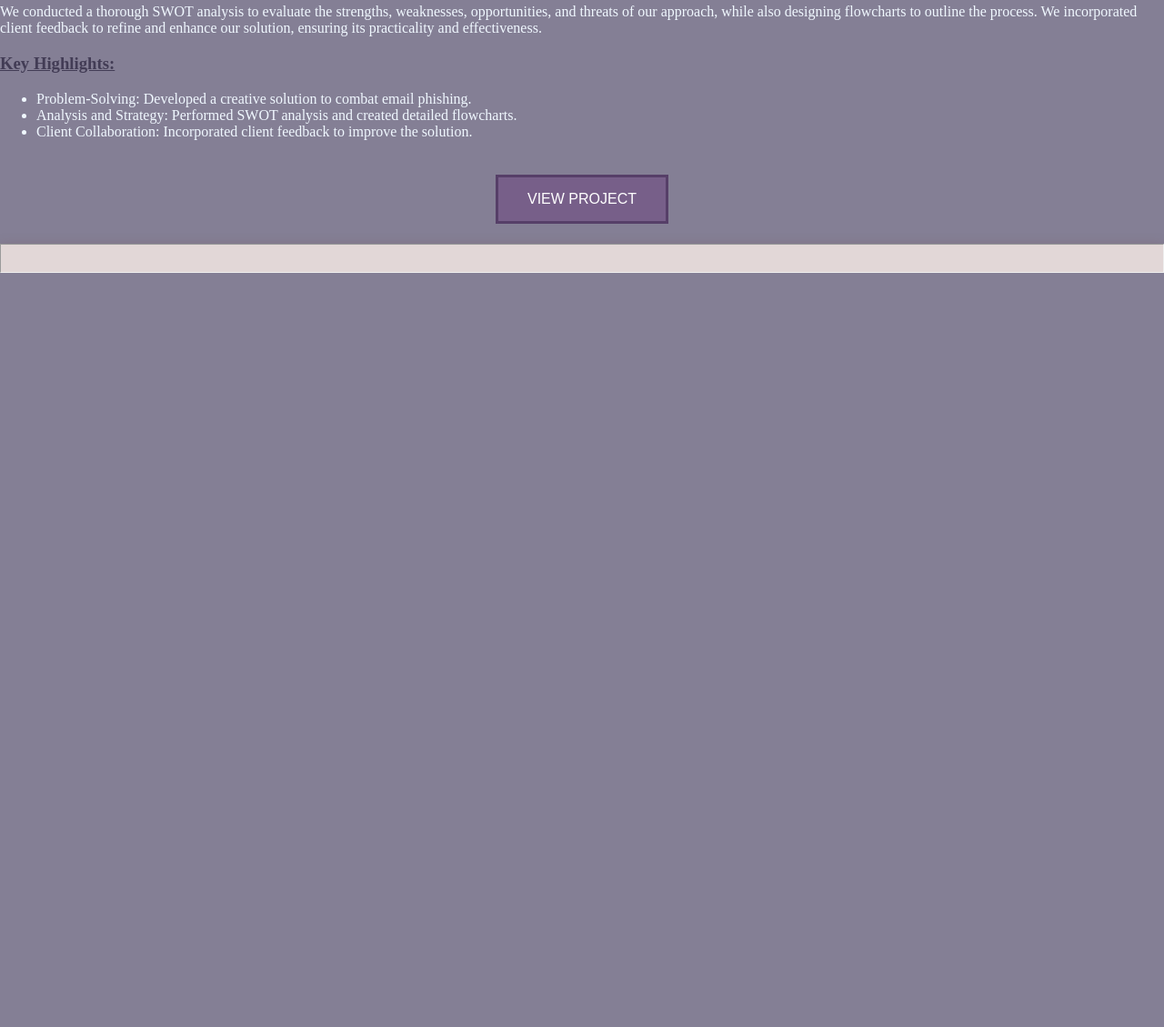
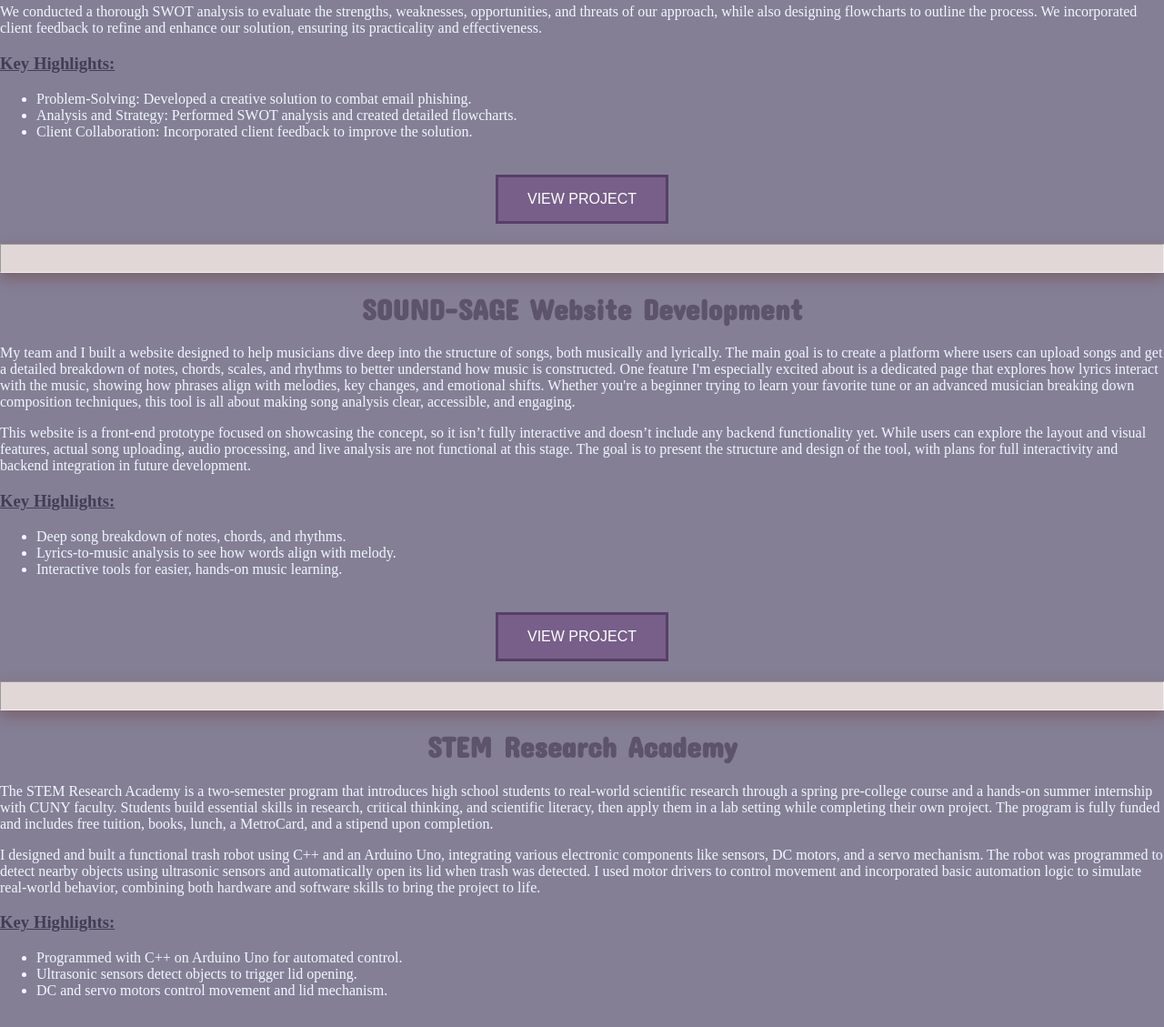
Before and after one commit to JannatulP49/JannatulP49.github.io, a plain HTML site: page project_portfolio.html in a window 1280 px wide. Shown: the part 2288-3417 px from the top of the page at 91% size. Before the commit the page ends 2588 px from the top, so only its background shows below. Drawn offline with Linux system fonts and the light colour scheme; a web font is replaced by a local one.

Commit message:
changes3

```diff
--- a/project_portfolio.html
+++ b/project_portfolio.html
@@ -250,6 +250,68 @@
         </a>
     </div>
     <br>
+
+    <div>
+        <hr class="thicky">
+    </div>
+    <h1>SOUND-SAGE Website Development</h1>
+    <p>My team and I built a website designed to help musicians dive deep into the structure of songs, both musically and lyrically. The main goal is to create a platform where users can upload songs and get a detailed breakdown of notes, chords, scales, and rhythms to better understand how music is constructed. One feature I'm especially excited about is a dedicated page that explores how lyrics interact with the music, showing how phrases align with melodies, key changes, and emotional shifts. Whether you're a beginner trying to learn your favorite tune or an advanced musician breaking down composition techniques, this tool is all about making song analysis clear, accessible, and engaging.</p>
+    <p>This website is a front-end prototype focused on showcasing the concept, so it isn’t fully interactive and doesn’t include any backend functionality yet. While users can explore the layout and visual features, actual song uploading, audio processing, and live analysis are not functional at this stage. The goal is to present the structure and design of the tool, with plans for full interactivity and backend integration in future development.</p>
+    <h3><u>Key Highlights:</u></h3>
+    <ul>
+        <li>Deep song breakdown of notes, chords, and rhythms.</li>
+        <li>Lyrics-to-music analysis to see how words align with melody.</li>
+        <li>Interactive tools for easier, hands-on music learning.</li>
+    </ul>
+    <br>
+    <style>
+        .button {
+            background-color: #775f89;
+            border: solid;
+            border-color: #563f68;
+            color: white;
+            padding: 15px 32px;
+            text-align: center;
+            text-decoration: none;
+            display: inline-block;
+            font-size: 16px;
+            margin: 4px 2px;
+            cursor: pointer;
+            -webkit-transition-duration: 0.4s;
+            transition-duration: 0.4s;
+        }
+
+        .button2:hover {
+            box-shadow: 0 12px 16px 0 rgba(45, 2, 59, 0.24), 0 17px 50px 0 rgba(0, 0, 0, 0.19);
+        }
+    </style>
+    <div class="centerabout">
+        <a href="https://soundsage.e-lusive.tech/"
+            target="_blank">
+            <button class="button button2">VIEW PROJECT</button>
+        </a>
+    </div>
+    <br>
+    <div>
+        <hr class="thicky">
+    </div>
+    <h1>STEM Research Academy</h1>
+    <p>The STEM Research Academy is a two-semester program that introduces high school students to real-world scientific research through a spring pre-college course and a hands-on summer internship with CUNY faculty. Students build essential skills in research, critical thinking, and scientific literacy, then apply them in a lab setting while completing their own project. The program is fully funded and includes free tuition, books, lunch, a MetroCard, and a stipend upon completion.</p>
+    <p>I designed and built a functional trash robot using C++ and an Arduino Uno, integrating various electronic components like sensors, DC motors, and a servo mechanism. The robot was programmed to detect nearby objects using ultrasonic sensors and automatically open its lid when trash was detected. I used motor drivers to control movement and incorporated basic automation logic to simulate real-world behavior, combining both hardware and software skills to bring the project to life.</p>
+    <h3><u>Key Highlights:</u></h3>
+    <ul>
+        <li>Programmed with C++ on Arduino Uno for automated control.</li>
+        <li>Ultrasonic sensors detect objects to trigger lid opening.</li>
+        <li>DC and servo motors control movement and lid mechanism.</li>
+    </ul>
+    <br>
+    <div class="row">
+        <div class="column">
+            <img src="photos/pic4.jpg" width="408" height="308">
+            <img src="photos/pic5.jpeg" width="258" height="308">
+        </div>
+    </div>
+    <br>
     <div>
         <hr class="thicky">
     </div>
```
Also changed, not shown: photos/pic4.jpg (added), photos/pic5.jpeg (added).
